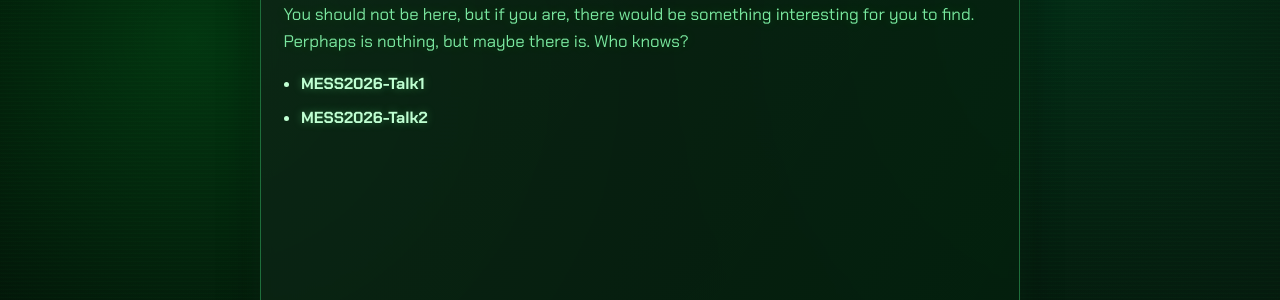
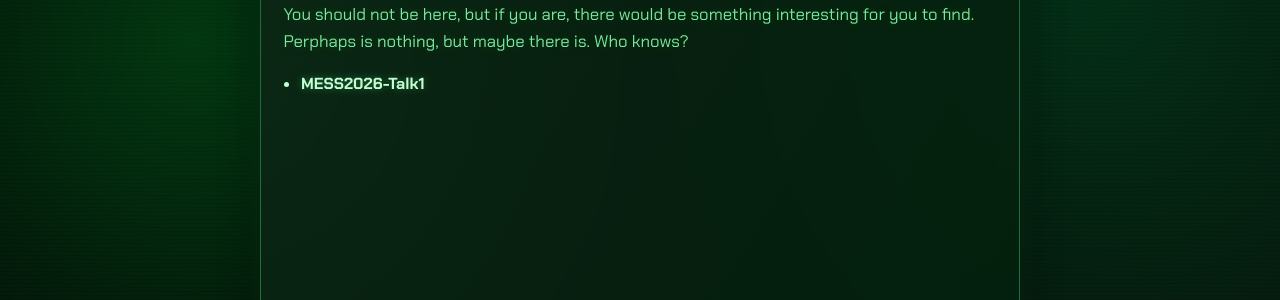
Before and after one commit to neuroptim/neuroptim.github.io, a Jekyll site: the page spk/index.html, which Jekyll copies as it is, in a window 1280 px wide. Shown: the part 141-441 px from the top of the page. Built offline with Jekyll 4.4.1, drawn with Linux system fonts in a browser that asks for light colours.

Commit message:
Remove MESS2026-Talk2 link from the hidden files list

```diff
--- a/spk/index.html
+++ b/spk/index.html
@@ -216,7 +216,7 @@
 
     <ul class="xfiles-list">
       <li><a href="https://nextcloud.univ-lille.fr/index.php/s/2B9MfqiA932WmHp">MESS2026-Talk1</a></li>
-      <li><a href="https://nextcloud.univ-lille.fr/index.php/s/C67wTYeA8wDf9x7">MESS2026-Talk2</a></li>
+      <!--<li><a href="https://nextcloud.univ-lille.fr/index.php/s/C67wTYeA8wDf9x7">MESS2026-Talk2</a></li>-->
     </ul>
   </main>
 </body>
```
